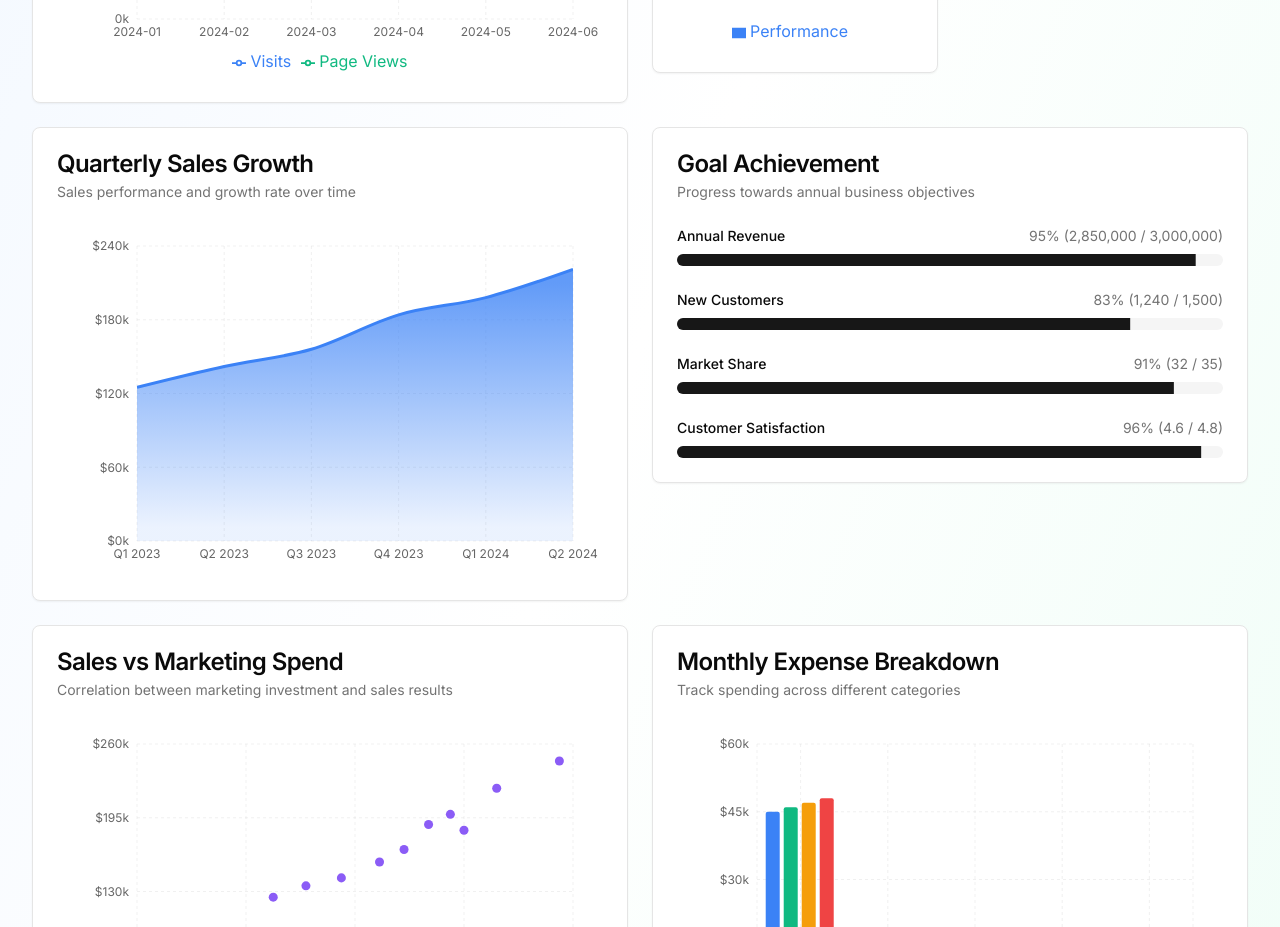
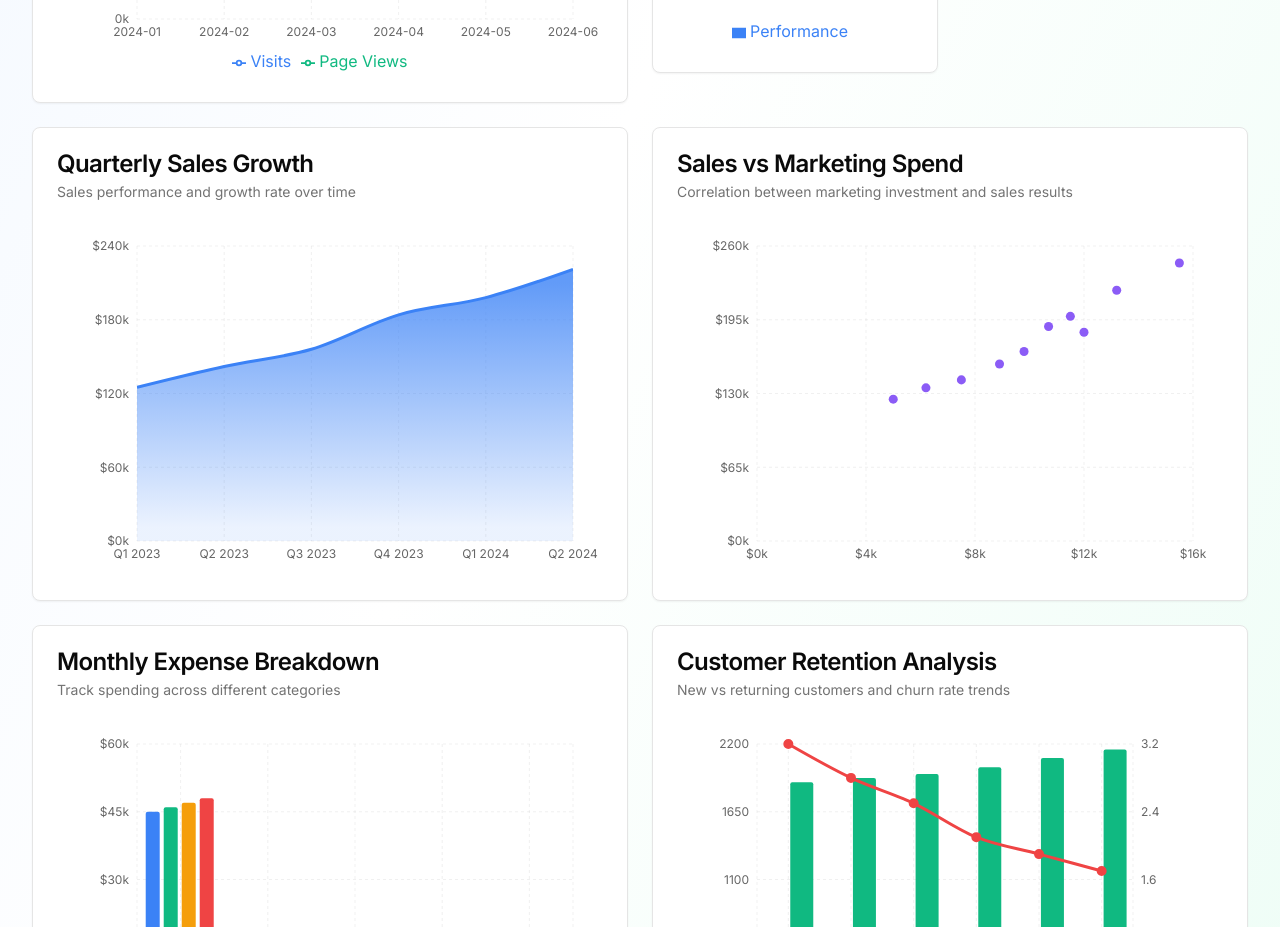
Before and after one commit to Abhijeet2706/business-flow-dashboard, a Next.js app: page / in a window 1280 px wide. Shown: the part 1280-2207 px from the top of the page. Built offline with nearby package versions, Linux system fonts and the light colour scheme.

Commit message:
for sales growth

```diff
--- a/app/page.tsx
+++ b/app/page.tsx
@@ -10,7 +10,7 @@ import RevenueChart from "@/components/charts/revenue-chart";
 import SalesMarketingScatter from "@/components/charts/sales-marketing-scatter";
 import TrafficChart from "@/components/charts/traffic-chart";
 import StatsCards from "@/components/dashboard/stats-cards";
-import GoalAchievement from "@/components/charts/goal-achievement";
+//import GoalAchievement from "@/components/charts/goal-achievement";
 import SalesGrowthChart from "@/components/charts/sales-growth-chart"
 
 
@@ -49,7 +49,7 @@ export default function Dashboard() {
 
           {/* Row 3 */}
           <SalesGrowthChart />
-          <GoalAchievement />
+          {/* <GoalAchievement /> */}
 
           {/* Row 4 */}
           <SalesMarketingScatter />
```
Also changed, not shown: vercel.json (deleted).
